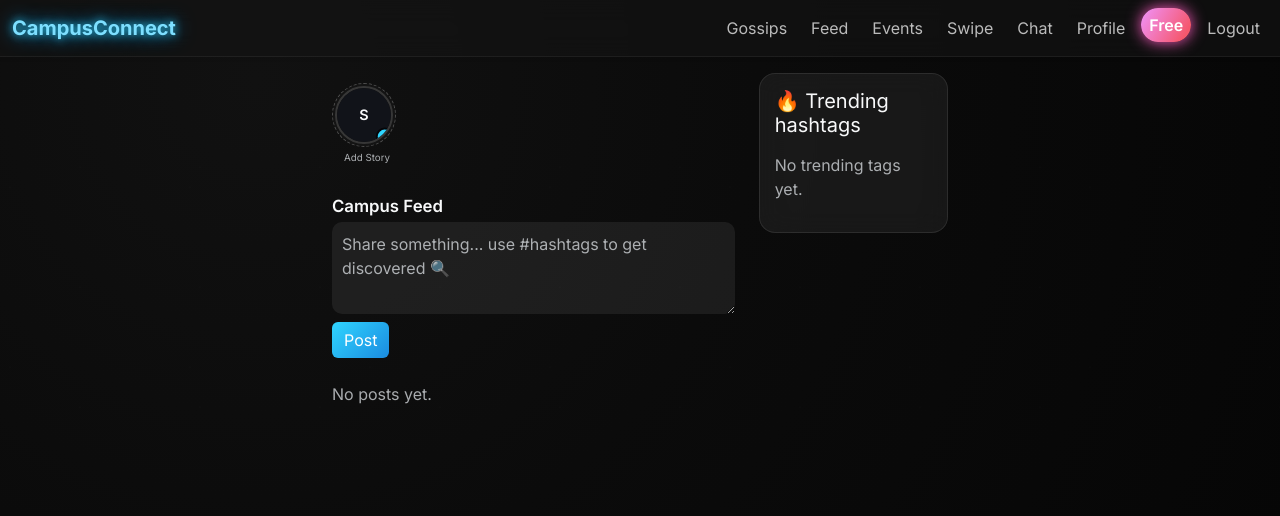
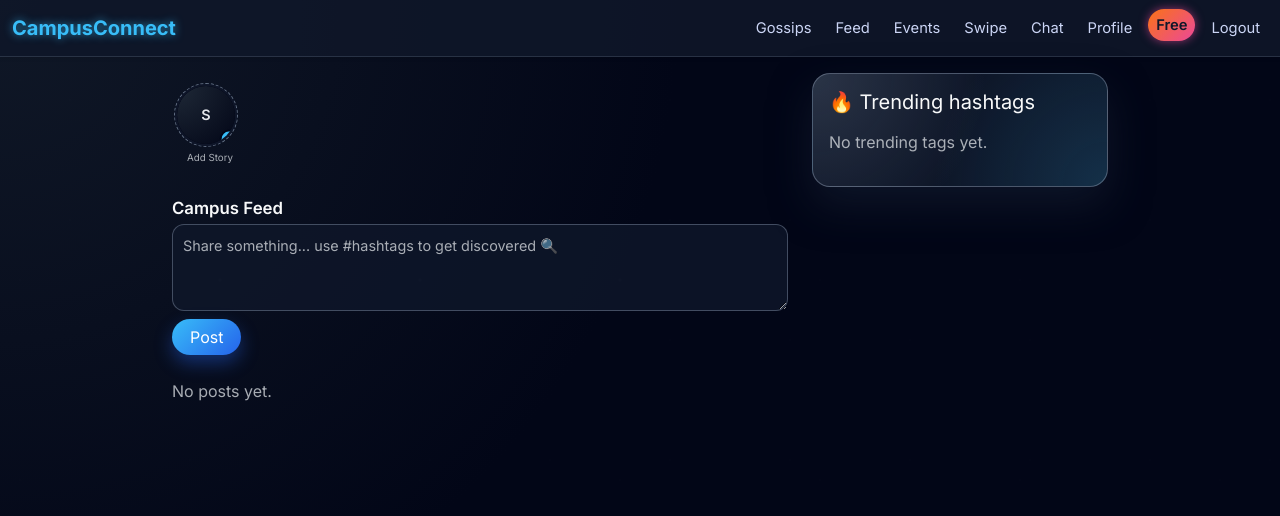
Before and after one commit to namanjasoria41/campusconnect, a Flask app: page / in a window 1280 px wide. Shown: the top 516 px of the page. Run offline with Flask 3, Linux system fonts and the light colour scheme; the visitor is signed in with stand-in values (Sample User, id 1); data that the repository does not hold is empty.

Commit message:
Update style.css

```diff
--- a/app/static/css/style.css
+++ b/app/static/css/style.css
@@ -1,75 +1,78 @@
 /* =========================================================
-   CAMPUSCONNECT – GEN-Z, NEON, TRIPPY INTERFACE
-   (Upgraded version of your file: keeps everything + boosts it)
+   CAMPUSCONNECT – CLEAN MODERN GLASS THEME
    ========================================================= */
 
 /* ---------- GLOBAL ---------- */
 
 body {
     font-family: 'Inter', sans-serif;
-    background: radial-gradient(circle at 20% 10%, #111, #0b0b0b 40%, #050505);
+    background:
+        radial-gradient(circle at 0% 0%, #101827, #020617 45%, #020617),
+        radial-gradient(circle at 100% 100%, #0b1120, #020617 40%, #020617);
     background-attachment: fixed;
-    color: #e4e4e4;
+    color: #e5e7eb;
     overflow-x: hidden;
 }
 
-/* Neon dust floating particles */
+/* Soft noise / dust */
 body::before {
     content: "";
     position: fixed;
     inset: 0;
     pointer-events: none;
     background-image:
-        radial-gradient(circle, rgba(255,255,255,0.05) 1px, transparent 2px),
-        radial-gradient(circle, rgba(255,255,255,0.05) 1px, transparent 2px);
-    background-size: 120px 120px, 180px 180px;
-    background-position: 20px 40px, 100px 150px;
-    opacity: 0.3;
-    animation: dustMove 25s linear infinite;
+        radial-gradient(circle, rgba(255,255,255,0.03) 1px, transparent 2px),
+        radial-gradient(circle, rgba(255,255,255,0.02) 1px, transparent 2px);
+    background-size: 120px 120px, 200px 200px;
+    background-position: 10px 40px, 120px 180px;
+    opacity: 0.25;
+    mix-blend-mode: screen;
 }
 
-@keyframes dustMove {
-    0% { transform: translateY(0px); }
-    100% { transform: translateY(-200px); }
+/* Utility */
+.tiny {
+    font-size: 0.7rem;
 }
 
 /* ---------- NAVBAR ---------- */
 
 .glass-nav {
-    background: rgba(20, 20, 20, 0.6);
-    backdrop-filter: blur(12px);
-    border-bottom: 1px solid rgba(255,255,255,0.06);
+    background: rgba(15, 23, 42, 0.88);
+    backdrop-filter: blur(16px);
+    border-bottom: 1px solid rgba(148, 163, 184, 0.2);
 }
 
 .neon-text {
-    color: #7ddfff;
-    text-shadow: 0 0 8px #2fd5ff, 0 0 20px #009dff;
+    color: #38bdf8;
+    text-shadow: 0 0 8px rgba(56, 189, 248, 0.7);
+    font-weight: 700;
 }
 
 .nav-link-glow {
-    color: #bbbbbb;
-    transition: 0.25s ease-in-out;
+    color: #cbd5f5;
+    transition: color 0.2s ease, transform 0.15s ease;
     position: relative;
     font-weight: 500;
+    font-size: 0.92rem;
 }
 
 .nav-link-glow:hover {
     color: #ffffff !important;
-    text-shadow: 0 0 8px #2fd5ff, 0 0 14px #00f6ff;
-    transform: translateY(-2px);
+    transform: translateY(-1px);
 }
 
 .nav-link-glow::after {
     content: "";
     position: absolute;
-    bottom: 0;
-    left: 5px;
-    right: 5px;
+    left: 16%;
+    right: 16%;
+    bottom: -4px;
     height: 2px;
-    background: linear-gradient(90deg, #2fd5ff, #00b0ff);
+    border-radius: 999px;
+    background: linear-gradient(90deg, #38bdf8, #22c55e);
     opacity: 0;
-    transform: scaleX(0);
-    transition: 0.3s;
+    transform: scaleX(0.4);
+    transition: opacity 0.2s ease, transform 0.2s ease;
 }
 
 .nav-link-glow:hover::after {
@@ -80,93 +83,156 @@ body::before {
 /* Premium pill */
 .premium-pill {
     padding: 5px 14px;
-    border-radius: 30px;
-    background: linear-gradient(120deg, #f093fb, #f5576c, #ff9a8b);
-    background-size: 200% auto;
-    color: white !important;
+    border-radius: 999px;
+    background: linear-gradient(135deg, #f97316, #ec4899);
+    color: #0f172a !important;
     font-weight: 600;
-    animation: premiumGlow 4s linear infinite;
+    border: none;
+    box-shadow: 0 0 10px rgba(236, 72, 153, 0.6);
 }
 
-@keyframes premiumGlow {
-    0% { box-shadow: 0 0 6px #ff7fc6; }
-    50% { box-shadow: 0 0 18px #ff4cc1; }
-    100% { box-shadow: 0 0 6px #ff7fc6; }
+/* Compact navbar on mobile */
+@media (max-width: 768px) {
+    .glass-nav .navbar-nav {
+        display: none;
+    }
+
+    .navbar {
+        padding-top: 4px !important;
+        padding-bottom: 4px !important;
+        min-height: 50px;
+    }
+
+    .navbar-brand {
+        font-size: 1rem !important;
+    }
+
+    .navbar-toggler {
+        padding: 4px 6px !important;
+    }
+}
+
+/* ---------- LAYOUT ---------- */
+
+.main-container {
+    max-width: 640px;
+    margin: 0 auto;
+    padding-bottom: 95px; /* space for bottom nav and safe area */
+    padding-top: 10px;
+}
+
+@media (min-width: 992px) {
+    .main-container {
+        max-width: 960px;
+        padding-bottom: 24px;
+    }
 }
 
 /* ---------- CARDS & GLASS ---------- */
 
 .glass-card,
 .card {
-    background: rgba(255,255,255,0.06);
-    border: 1px solid rgba(255,255,255,0.09);
-    border-radius: 16px;
-    padding: 15px;
-    backdrop-filter: blur(12px);
-    transition: 0.25s;
+    background: radial-gradient(circle at 0% 0%, rgba(148, 163, 184, 0.22), transparent 55%),
+                radial-gradient(circle at 100% 100%, rgba(56, 189, 248, 0.16), transparent 55%),
+                rgba(15, 23, 42, 0.92);
+    border-radius: 18px;
+    border: 1px solid rgba(148, 163, 184, 0.45);
+    padding: 16px;
+    backdrop-filter: blur(16px);
+    box-shadow: 0 18px 40px rgba(15, 23, 42, 0.85);
+    transition: border 0.2s ease, transform 0.16s ease, box-shadow 0.2s ease;
 }
 
 .card:hover,
 .glass-card:hover {
-    border: 1px solid rgba(95,255,224,0.3);
-    box-shadow: 0 0 20px rgba(95,255,224,0.15);
-    transform: translateY(-3px);
+    border-color: rgba(56, 189, 248, 0.7);
+    box-shadow: 0 24px 60px rgba(15, 23, 42, 0.9);
+    transform: translateY(-2px);
+}
+
+/* Tighter cards on phones */
+@media (max-width: 768px) {
+    .glass-card,
+    .card.glass-card {
+        padding: 10px 12px;
+        margin-bottom: 12px;
+        border-radius: 18px;
+    }
+
+    .glass-card p {
+        margin-bottom: 6px;
+        font-size: 0.9rem;
+    }
+
+    .glass-card h4,
+    .glass-card h5 {
+        font-size: 0.96rem;
+    }
 }
 
 /* ---------- BUTTONS ---------- */
 
 .btn-primary {
-    background: linear-gradient(135deg, #2fd5ff, #1b8be0);
+    background: linear-gradient(135deg, #38bdf8, #2563eb);
     border: none;
-    transition: 0.25s;
+    border-radius: 999px;
+    padding-inline: 18px;
+    font-weight: 500;
+    box-shadow: 0 8px 18px rgba(37, 99, 235, 0.4);
+    transition: background 0.2s ease, transform 0.15s ease, box-shadow 0.2s ease;
 }
 
 .btn-primary:hover {
-    background: linear-gradient(135deg, #5be7ff, #2cb0ff);
-    box-shadow: 0 0 12px #2fd5ff;
-    transform: translateY(-2px);
+    background: linear-gradient(135deg, #0ea5e9, #1d4ed8);
+    transform: translateY(-1px);
+    box-shadow: 0 12px 30px rgba(37, 99, 235, 0.65);
 }
 
 .btn-success {
-    background: linear-gradient(135deg, #77ff9a, #3bcc6f);
+    background: linear-gradient(135deg, #22c55e, #16a34a);
     border: none;
-    transition: 0.25s;
+    border-radius: 999px;
+    font-weight: 500;
 }
 
 .btn-success:hover {
-    background: linear-gradient(135deg, #96ffc0, #53dd83);
-    box-shadow: 0 0 12px #53dd83;
+    background: linear-gradient(135deg, #4ade80, #16a34a);
+    box-shadow: 0 10px 22px rgba(34, 197, 94, 0.6);
 }
 
-/* ---------- INPUTS ---------- */
+/* ---------- FORMS & INPUTS ---------- */
 
 .form-control {
-    background: rgba(255,255,255,0.07);
-    border: none;
-    color: white;
+    background: rgba(15, 23, 42, 0.85);
+    border: 1px solid rgba(148, 163, 184, 0.4);
+    color: #e5e7eb;
     padding: 10px;
-    border-radius: 10px;
-    transition: 0.25s;
+    border-radius: 12px;
+    font-size: 0.9rem;
+    transition: border-color 0.18s ease, box-shadow 0.18s ease, background 0.18s ease;
 }
 
 .form-control:focus {
-    background: rgba(255,255,255,0.12);
-    border: 1px solid #2fd5ff;
-    box-shadow: 0 0 10px #2fd5ff60;
+    background: rgba(15, 23, 42, 0.95);
+    border-color: #38bdf8;
+    box-shadow: 0 0 0 1px rgba(56, 189, 248, 0.6);
     outline: none;
 }
 
-/* ---------- STORIES (UPGRADED) ---------- */
-.story-strip {
-    margin-top: 6px;
-    margin-bottom: 12px;
+.form-text {
+    color: #9ca3af;
 }
+
+/* ---------- STORIES (FEED STRIP) ---------- */
 
 .story-strip {
     display: flex;
     overflow-x: auto;
-    gap: 12px;
-    padding: 10px 4px;
+    -webkit-overflow-scrolling: touch;
+    gap: 10px;
+    padding: 6px 2px 8px;
+    margin-top: 4px;
+    margin-bottom: 10px;
     scrollbar-width: none;
 }
 
@@ -175,70 +241,8 @@ body::before {
 }
 
 .story-bubble {
-    width: 80px;
-    text-align: center;
     flex: 0 0 auto;
-}
-
-.story-ring {
     width: 72px;
-    height: 72px;
-    border-radius: 50%;
-    padding: 3px;
-    display: inline-flex;
-    justify-content: center;
-    align-items: center;
-    transition: 0.3s;
-}
-
-.story-ring-active {
-    background: conic-gradient(
-        #ff5e62,
-        #ff9966,
-        #f093fb,
-        #77e9ff,
-        #ff5e62
-    );
-    animation: neonSpin 4s linear infinite;
-}
-
-@keyframes neonSpin {
-    0% { filter: hue-rotate(0deg); }
-    100% { filter: hue-rotate(360deg); }
-}
-
-.story-avatar-wrapper {
-    width: 100%;
-    height: 100%;
-    border-radius: 50%;
-    overflow: hidden;
-    cursor: pointer;
-    position: relative;
-    border: 2px solid rgba(255,255,255,0.15);
-}
-
-.story-img {
-    width: 100%;
-    height: 100%;
-    border-radius: 50%;
-    object-fit: cover;
-}
-
-/* ======= STORIES STRIP (FEED) ======= */
-
-.story-strip {
-    overflow-x: auto;
-    -webkit-overflow-scrolling: touch;
-    padding: 4px 0 6px;
-}
-
-.story-strip::-webkit-scrollbar {
-    display: none;
-}
-
-.story-bubble {
-    flex: 0 0 auto;
-    width: 70px;
     text-align: center;
     font-size: 0.7rem;
 }
@@ -251,25 +255,24 @@ body::before {
     display: flex;
     align-items: center;
     justify-content: center;
+    transition: transform 0.12s ease;
 }
 
-/* Active story = gradient ring */
 .story-ring-active {
     background: conic-gradient(
         from 180deg,
-        #ff9a3c,
-        #ff2e63,
-        #9c1aff,
-        #2fd5ff,
-        #ff9a3c
+        #f97316,
+        #ec4899,
+        #6366f1,
+        #22c55e,
+        #f97316
     );
-    box-shadow: 0 0 10px rgba(47, 213, 255, 0.5);
+    box-shadow: 0 0 10px rgba(56, 189, 248, 0.6);
 }
 
-/* No story yet = subtle dashed ring */
 .story-ring-empty {
-    background: rgba(255, 255, 255, 0.02);
-    border: 1px dashed rgba(255, 255, 255, 0.25);
+    background: rgba(15, 23, 42, 0.9);
+    border: 1px dashed rgba(148, 163, 184, 0.65);
 }
 
 .story-avatar-wrapper,
@@ -287,16 +290,20 @@ body::before {
 .story-avatar-wrapper {
     position: relative;
     cursor: pointer;
+    background: #020617;
 }
 
 .story-avatar-img {
     object-fit: cover;
+    width: 100%;
+    height: 100%;
 }
 
 .story-avatar-placeholder {
     font-weight: 600;
     font-size: 0.9rem;
-    background: #111319;
+    background: radial-gradient(circle at 0% 0%, #1f2937, #020617);
+    color: #e5e7eb;
 }
 
 /* "+" badge for Add Story */
@@ -308,14 +315,14 @@ body::before {
     width: 18px;
     height: 18px;
     border-radius: 50%;
-    background: #2fd5ff;
-    color: #050508;
-    font-size: 0.9rem;
+    background: #38bdf8;
+    color: #020617;
+    font-size: 0.85rem;
     font-weight: 700;
     display: flex;
     align-items: center;
     justify-content: center;
-    border: 2px solid #050508;
+    border: 2px solid #020617;
 }
 
 /* Label under each story */
@@ -399,118 +408,218 @@ body::before {
 .story-tap-zone.left { left: 0; }
 .story-tap-zone.right { right: 0; }
 
-.tiny {
-  font-size: 0.7rem;
-}
+/* ---------- FEED & HASHTAGS ---------- */
 
-/* Heading spacing */
 .feed-heading {
-    margin-top: 4px;
-    margin-bottom: 8px;
+    margin-top: 6px;
+    margin-bottom: 6px;
     font-size: 1.05rem;
     font-weight: 600;
 }
 
-/* Slightly tighter cards on small screens */
-@media (max-width: 768px) {
-    .glass-card {
-        padding: 10px 12px;
-        margin-bottom: 10px;
-    }
-
-    .glass-card p {
-        margin-bottom: 6px;
-        font-size: 0.9rem;
-    }
-}
-
-/* ---------- HASHTAGS ---------- */
-
 .hashtag-chip {
-    background: rgba(95,255,224,0.12);
-    border: 1px solid rgba(95,255,224,0.35);
+    background: rgba(34, 197, 94, 0.12);
+    border: 1px solid rgba(34, 197, 94, 0.6);
     padding: 4px 10px;
-    border-radius: 18px;
-    color: #5be7ff;
-    transition: 0.25s;
+    border-radius: 999px;
+    color: #6ee7b7;
+    font-size: 0.72rem;
+    text-decoration: none;
+    transition: 0.18s ease;
 }
 
 .hashtag-chip:hover {
-    background: rgba(95,255,224,0.2);
-    box-shadow: 0 0 12px rgba(95,255,224,0.45);
-    transform: translateY(-2px);
+    background: rgba(34, 197, 94, 0.18);
+    box-shadow: 0 0 12px rgba(34, 197, 94, 0.5);
+    transform: translateY(-1px);
 }
 
 .hashtag-link {
-    color: #5be7ff;
+    color: #38bdf8;
     text-decoration: none;
 }
 
 .hashtag-link:hover {
-    text-shadow: 0 0 6px #2fd5ff;
+    text-shadow: 0 0 6px rgba(56, 189, 248, 0.7);
 }
 
-/* ---------- SWIPE CARDS ---------- */
+/* ---------- SWIPE PAGE ---------- */
 
 .swipe-card {
-    padding: 25px;
+    padding: 24px;
     border-radius: 22px;
-    background: rgba(40,40,40,0.45);
-    backdrop-filter: blur(14px);
-    border: 1px solid rgba(255,255,255,0.08);
-    transition: transform 0.3s, box-shadow 0.3s;
+    background: rgba(15, 23, 42, 0.96);
+    border: 1px solid rgba(148, 163, 184, 0.45);
+    box-shadow: 0 22px 44px rgba(15, 23, 42, 0.9);
+    backdrop-filter: blur(18px);
+    transition: transform 0.25s ease, box-shadow 0.25s ease;
 }
 
 .swipe-card:hover {
-    transform: translateY(-4px) scale(1.02);
-    box-shadow: 0 0 25px #2fd5ff55;
+    transform: translateY(-2px) scale(1.01);
+    box-shadow: 0 26px 60px rgba(15, 23, 42, 0.95);
+}
+
+.swipe-photo {
+    border-radius: 20px;
+    max-height: 340px;
+    object-fit: cover;
+}
+
+.swipe-photo-placeholder {
+    border-radius: 20px;
+    background: radial-gradient(circle at 0% 0%, #1f2937, #020617);
+    color: #e5e7eb;
+    display: flex;
+    align-items: center;
+    justify-content: center;
+    font-size: 2rem;
+    min-height: 220px;
+}
+
+.swipe-actions .swipe-btn {
+    width: 56px;
+    height: 56px;
+    box-shadow: 0 10px 25px rgba(15, 23, 42, 0.9);
+}
+
+.swipe-btn.skip {
+    background: rgba(15, 23, 42, 0.9);
+    border: 1px solid rgba(148, 163, 184, 0.6);
+    color: #e5e7eb;
+}
+
+.swipe-btn.like {
+    background: linear-gradient(135deg, #f97316, #ec4899);
+    border: none;
+    color: #020617;
+}
+
+/* ---------- PROFILE ---------- */
+
+.profile-avatar-img {
+    width: 140px;
+    height: 140px;
+    border-radius: 999px;
+    object-fit: cover;
+    box-shadow: 0 14px 35px rgba(15, 23, 42, 0.9);
+    border: 2px solid rgba(148, 163, 184, 0.7);
+}
+
+.profile-avatar-placeholder {
+    width: 140px;
+    height: 140px;
+    border-radius: 999px;
+    background: radial-gradient(circle at 0% 0%, #1f2937, #020617);
+    display: flex;
+    align-items: center;
+    justify-content: center;
+    font-size: 2.4rem;
+    font-weight: 700;
+    color: #e5e7eb;
+    box-shadow: 0 14px 35px rgba(15, 23, 42, 0.9);
+}
+
+.profile-form .form-label {
+    font-size: 0.8rem;
+    text-transform: uppercase;
+    letter-spacing: 0.04em;
+    color: #9ca3af;
+    margin-bottom: 4px;
 }
 
 /* ---------- CHAT ---------- */
 
-.chat-bubble {
-    padding: 10px 14px;
-    border-radius: 16px;
-    max-width: 75%;
+.chat-card {
+    min-height: 420px;
+}
+
+.chat-messages {
+    max-height: 420px;
+    overflow-y: auto;
+    padding-right: 4px;
     margin-bottom: 8px;
 }
 
-.chat-left {
-    background: rgba(255,255,255,0.1);
+.chat-message {
+    display: flex;
+    margin-bottom: 4px;
 }
 
-.chat-right {
-    background: linear-gradient(135deg, #2fd5ff, #1b8be0);
-    color: #000;
-    font-weight: 600;
-    margin-left: auto;
-    box-shadow: 0 0 10px #2fd5ff70;
+.chat-message.mine {
+    justify-content: flex-end;
 }
 
-/* ---------- MOBILE OPTIMIZATION ---------- */
-
-@media(max-width: 768px) {
-    .glass-card, .card { padding: 12px; }
-    .story-ring { width: 62px; height: 62px; }
-    .story-bubble { width: 68px; }
-    .navbar-brand { font-size: 1.1rem; }
+.chat-message.theirs {
+    justify-content: flex-start;
 }
 
-@media(max-width: 480px) {
-    .story-ring { width: 55px; height: 55px; }
-    .story-bubble { width: 60px; }
-    h2 { font-size: 1.2rem; }
+.chat-bubble {
+    padding: 8px 12px;
+    border-radius: 14px;
+    max-width: 76%;
+    font-size: 0.88rem;
 }
 
-/* ---------- MOBILE MAIN CONTAINER ---------- */
-
-.main-container {
-    max-width: 640px;
-    margin: 0 auto;
-    padding-bottom: 80px; /* space for bottom nav */
+.chat-message.theirs .chat-bubble {
+    background: rgba(15, 23, 42, 0.9);
+    border: 1px solid rgba(148, 163, 184, 0.5);
 }
 
-/* ---------- MOBILE BOTTOM NAV (INSTAGRAM STYLE) ---------- */
+.chat-message.mine .chat-bubble {
+    background: linear-gradient(135deg, #38bdf8, #2563eb);
+    color: #020617;
+    font-weight: 500;
+    box-shadow: 0 12px 26px rgba(37, 99, 235, 0.65);
+}
+
+.chat-bubble .chat-meta {
+    margin-top: 2px;
+    font-size: 0.7rem;
+}
+
+.chat-avatar {
+    width: 34px;
+    height: 34px;
+    border-radius: 999px;
+    background: #111827;
+    color: #e5e7eb;
+    display: flex;
+    align-items: center;
+    justify-content: center;
+    font-size: 0.8rem;
+    font-weight: 600;
+    overflow: hidden;
+}
+
+.chat-avatar img {
+    width: 100%;
+    height: 100%;
+    object-fit: cover;
+}
+
+.chat-input-form .input-group > textarea.form-control {
+    resize: none;
+}
+
+/* ---------- MATCHES ---------- */
+
+.match-item {
+    border-bottom: 1px solid rgba(148, 163, 184, 0.25);
+}
+
+.match-item:last-child {
+    border-bottom: none;
+}
+
+/* ---------- AUTH CARDS ---------- */
+
+.auth-card {
+    max-width: 420px;
+    margin: 40px auto;
+}
+
+/* ---------- MOBILE BOTTOM NAV (INSTAGRAM-STYLE) ---------- */
 
 .mobile-bottom-nav {
     position: fixed;
@@ -531,130 +640,48 @@ body::before {
     flex: 1;
     text-align: center;
     text-decoration: none;
-    color: #b8b8b8;
-    font-size: 0.75rem;
+    color: #9ca3af;
+    font-size: 0.72rem;
     padding-top: 4px;
-    transition: color 0.2s ease, transform 0.2s ease;
+    padding-bottom: 4px;
+    display: flex;
+    flex-direction: column;
+    align-items: center;
+    gap: 2px;
+    transition: color 0.2s ease, transform 0.15s ease, opacity 0.18s ease;
 }
 
 .mobile-nav-item i {
-    display: block;
-    font-size: 1.4rem;
-    margin-bottom: 2px;
+    font-size: 1.35rem;
+    line-height: 1;
 }
 
 .mobile-nav-item span {
-    display: block;
     font-weight: 500;
-    letter-spacing: 0.02em;
+    letter-spacing: 0.03em;
 }
 
 .mobile-nav-item.active {
-    color: #2fd5ff;
+    color: #38bdf8;
     transform: translateY(-2px);
 }
 
 .mobile-nav-item.active i {
-    text-shadow: 0 0 8px rgba(47, 213, 255, 0.6);
+    text-shadow: 0 0 8px rgba(56, 189, 248, 0.7);
 }
 
 .mobile-nav-item:active {
-    transform: translateY(1px) scale(0.97);
+    transform: translateY(0px) scale(0.97);
 }
 
-/* Desktop: we don't need bottom nav spacing */
+/* Hide bottom nav on desktop (safety; HTML also uses d-lg-none) */
 @media (min-width: 992px) {
-    .main-container {
-        padding-bottom: 24px;
+    .mobile-bottom-nav {
+        display: none;
     }
 }
 
-/* =========================================
-   FINAL MOBILE POLISH
-   ========================================= */
-
-/* 1) Clean top navbar on mobile (because bottom bar is main nav) */
-@media (max-width: 768px) {
-    /* Hide nav links, keep brand + toggler */
-    .glass-nav .navbar-nav {
-        display: none;
-    }
-
-    .navbar-brand {
-        font-size: 1.05rem;
-    }
-}
-
-/* 2) Make cards tighter and more "app-like" on small screens */
-@media (max-width: 768px) {
-    .glass-card,
-    .card.glass-card {
-        padding: 10px 12px;
-        border-radius: 18px;
-        margin-bottom: 12px;
-        box-shadow: 0 12px 26px rgba(0, 0, 0, 0.6);
-    }
-
-    h2, h3 {
-        font-size: 1.05rem;
-    }
-
-    .story-strip {
-        margin-bottom: 10px;
-    }
-}
-
-/* 3) Desktop: keep normal site behaviour */
-@media (min-width: 992px) {
-    .main-container {
-        padding-bottom: 24px;  /* already in your file, okay if repeated */
-    }
-}
-
-/* Compact top navbar on phones */
-@media (max-width: 768px) {
-    .navbar {
-        padding-top: 4px !important;
-        padding-bottom: 4px !important;
-        min-height: 50px;
-    }
-
-    .navbar-brand {
-        font-size: 1rem !important;
-    }
-
-    .navbar-toggler {
-        padding: 4px 6px !important;
-    }
-}
-
-/* Tighter feed cards on mobile */
-@media (max-width: 768px) {
-    .glass-card {
-        padding: 10px 12px !important;
-        margin-bottom: 10px !important;
-    }
-
-    .glass-card p {
-        margin-bottom: 6px !important;
-        font-size: 0.9rem;
-    }
-
-    .glass-card h4, .glass-card h5 {
-        font-size: 0.95rem !important;
-    }
-}
-
-.main-container {
-    padding-bottom: 95px !important; /* more space below cards */
-}
-
-.feed-heading {
-    margin-top: 6px;
-    margin-bottom: 6px;
-    font-size: 1.05rem;
-    font-weight: 600;
-}
+/* ---------- FLOATING ADD POST BUTTON ---------- */
 
 .fab-add-post {
     position: fixed;
```
Also changed, not shown: other parts of app/static/css/style.css (+45 -11 lines). Lines whose indentation alone changed are shown as unchanged.
